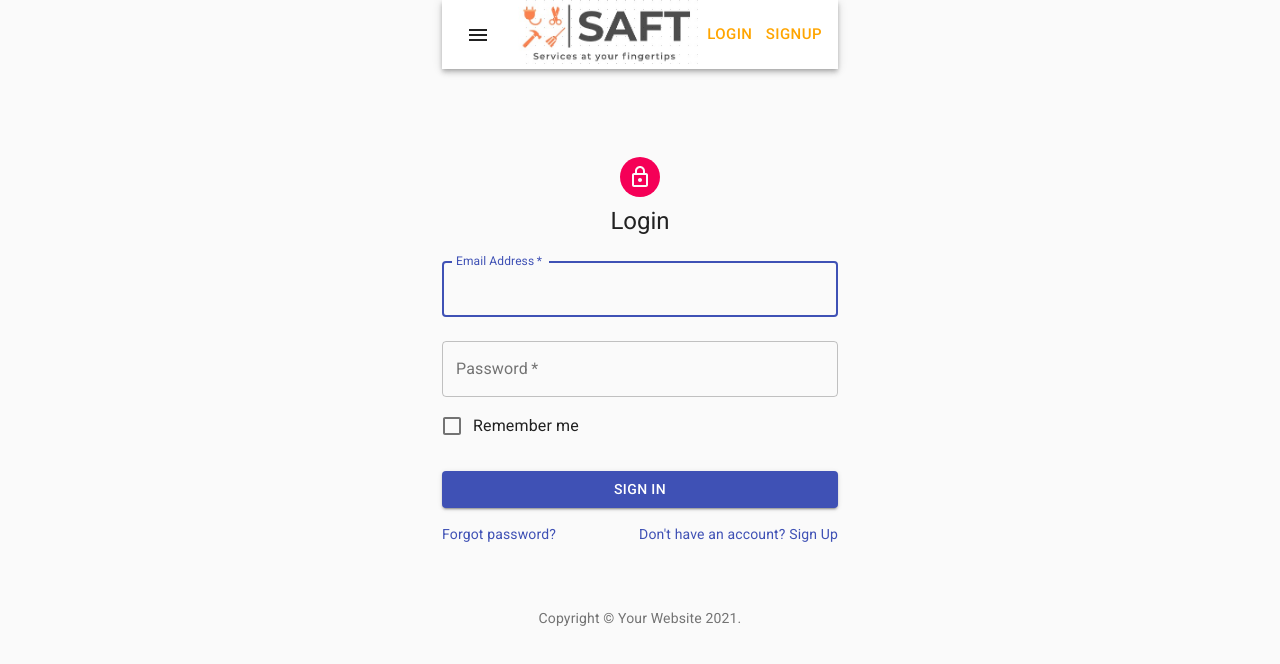
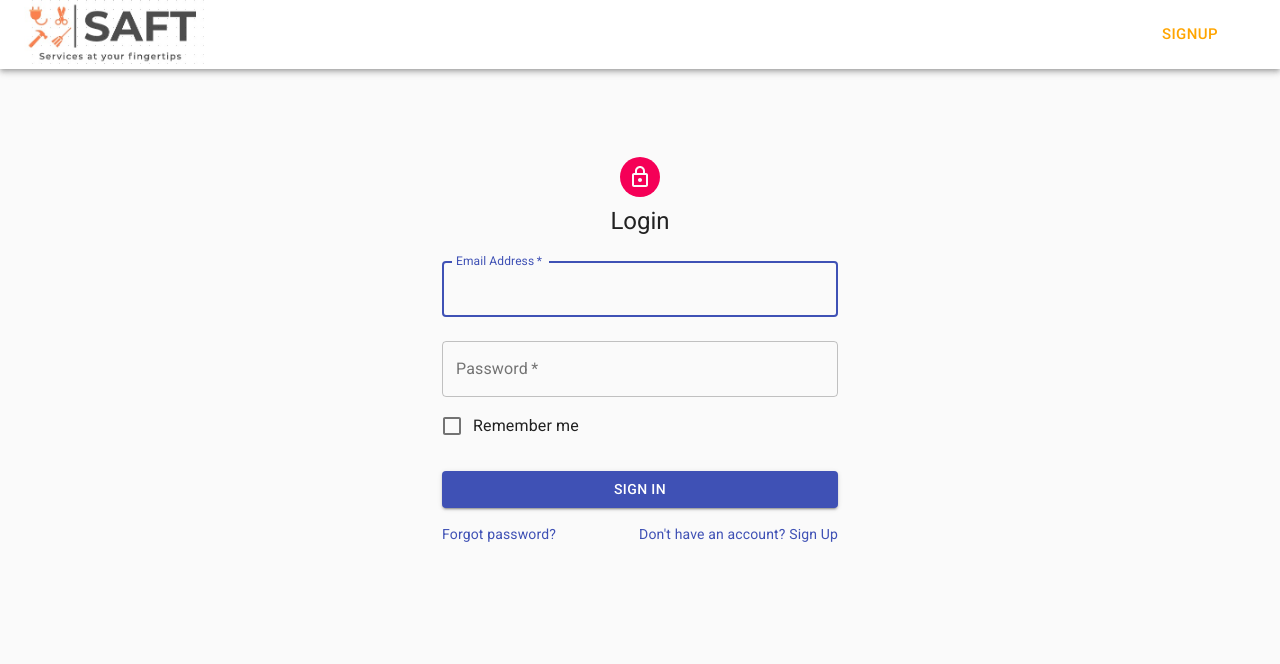
Before and after one commit to Suraj3579/SAFT, a React (Create React App) app in the folder SAFT_Frontend/: page /login in a window 1280 px wide. Shown: the top 664 px of the page. Built offline with nearby package versions, Linux system fonts and the light colour scheme.

Commit message:
navbar manipulation

```diff
--- a/SAFT_Frontend/src/components/ButtonAppBar.js
+++ b/SAFT_Frontend/src/components/ButtonAppBar.js
@@ -31,9 +31,9 @@ const useStyles = makeStyles((theme) => ({
   root: {
     flex: 1,
   },
-  menuButton: {
-    marginRight: theme.spacing(2),
-  },
+  // menuButton: {
+  //   marginRight: theme.spacing(2),
+  // },
   title: {
     flex: 10,
   },
@@ -48,21 +48,22 @@ const useStyles = makeStyles((theme) => ({
   },
 }));
 
-export default function ButtonAppBar() {
+export default function ButtonAppBar(props) {
   const classes = useStyles();
 
+  if (props.lab == "h") {
     return (
       <div className={classes.root}>
         <AppBar color="white" style={{ position: "relative" }}>
           <Toolbar>
-          <IconButton
+            {/* <IconButton
               edge="start"
               className={classes.menuButton}
               color="inherit"
               aria-label="menu"
             >
               <MenuIcon />
-          </IconButton>
+            </IconButton> */}
             <Link href="/" className={classes.title}>
               <img src={logo} className={classes.logo} />
             </Link>
@@ -76,4 +77,52 @@ export default function ButtonAppBar() {
         </AppBar>
       </div>
     );
+  } else if (props.lab == "s") {
+    return (
+      <div className={classes.root}>
+        <AppBar color="white" style={{ position: "relative" }}>
+          <Toolbar>
+            {/* <IconButton
+              edge="start"
+              className={classes.menuButton}
+              color="inherit"
+              aria-label="menu"
+            >
+              <MenuIcon />
+            </IconButton> */}
+            <Link href="/" className={classes.title}>
+              <img src={logo} className={classes.logo} />
+            </Link>
+            <Button size="large" href="/login" className={classes.button}>
+              Login
+            </Button>
+          </Toolbar>
+        </AppBar>
+      </div>
+    );
+  } else if (props.lab == "l") {
+    return (
+      <div className={classes.root}>
+        <AppBar color="white" style={{ position: "relative" }}>
+          <Toolbar>
+            {/* <IconButton
+              edge="start"
+              className={classes.menuButton}
+              color="inherit"
+              aria-label="menu"
+            >
+              <MenuIcon />
+            </IconButton> */}
+            <Link href="/" className={classes.title}>
+              <img src={logo} className={classes.logo} />
+            </Link>
+
+            <Button size="large" href="/signUp" className={classes.button}>
+              SignUp
+            </Button>
+          </Toolbar>
+        </AppBar>
+      </div>
+    );
   }
+}
--- a/SAFT_Frontend/src/components/home.js
+++ b/SAFT_Frontend/src/components/home.js
@@ -18,7 +18,7 @@ const Home = () => {
   return (
     <div>
       <CssBaseline />
-      <ButtonAppBar />
+      <ButtonAppBar lab="h" />
       <div className={classes.image}>
         <Typography variant="h6">.</Typography>
       </div>
--- a/SAFT_Frontend/src/components/login.js
+++ b/SAFT_Frontend/src/components/login.js
@@ -33,6 +33,7 @@ const useStyles = makeStyles((theme) => ({
     display: "flex",
     flexDirection: "column",
     alignItems: "center",
+    backgroundColor: theme.palette.primary,
   },
   avatar: {
     margin: theme.spacing(1),
@@ -51,8 +52,9 @@ export default function Login() {
   const classes = useStyles();
 
   return (
+    <div styles={{ backgroundColor: "orange" }}>
+      <ButtonAppBar lab="l" />
       <Container component="main" maxWidth="xs">
-      <ButtonAppBar />
         <CssBaseline />
         <div className={classes.paper}>
           <Avatar className={classes.avatar}>
@@ -111,9 +113,10 @@ export default function Login() {
             </Grid>
           </form>
         </div>
-      <Box mt={8}>
+        {/* <Box mt={8}>
           <Copyright />
-      </Box>
+        </Box> */}
       </Container>
+    </div>
   );
 }
--- a/SAFT_Frontend/src/components/signUp.js
+++ b/SAFT_Frontend/src/components/signUp.js
@@ -12,6 +12,7 @@ import LockOutlinedIcon from "@material-ui/icons/LockOutlined";
 import Typography from "@material-ui/core/Typography";
 import { makeStyles } from "@material-ui/core/styles";
 import Container from "@material-ui/core/Container";
+import ButtonAppBar from "./ButtonAppBar";
 
 function Copyright() {
   return (
@@ -50,6 +51,8 @@ export default function SignUp() {
   const classes = useStyles();
 
   return (
+    <div>
+      <ButtonAppBar lab="s" />
       <Container component="main" maxWidth="xs">
         <CssBaseline />
         <div className={classes.paper}>
@@ -109,7 +112,9 @@ export default function SignUp() {
               </Grid>
               <Grid item xs={12}>
                 <FormControlLabel
-                control={<Checkbox value="allowExtraEmails" color="primary" />}
+                  control={
+                    <Checkbox value="allowExtraEmails" color="primary" />
+                  }
                   label="I want to receive inspiration, marketing promotions and updates via email."
                 />
               </Grid>
@@ -136,5 +141,6 @@ export default function SignUp() {
         <Copyright />
       </Box> */}
       </Container>
+    </div>
   );
 }
```
Also changed, not shown: 1 other file (tests, documents, lock files or other folders). Lines whose indentation alone changed are shown as unchanged.
